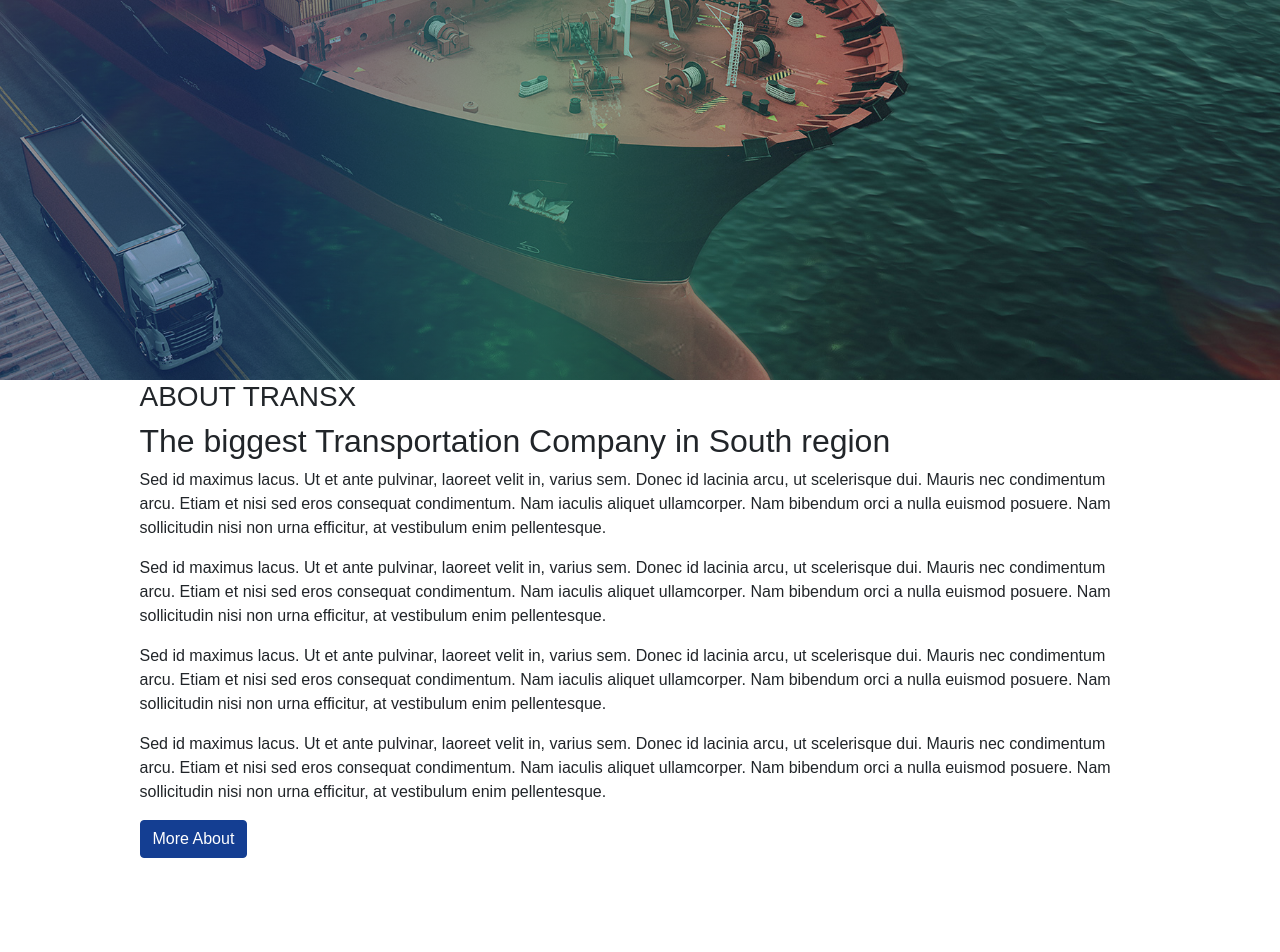
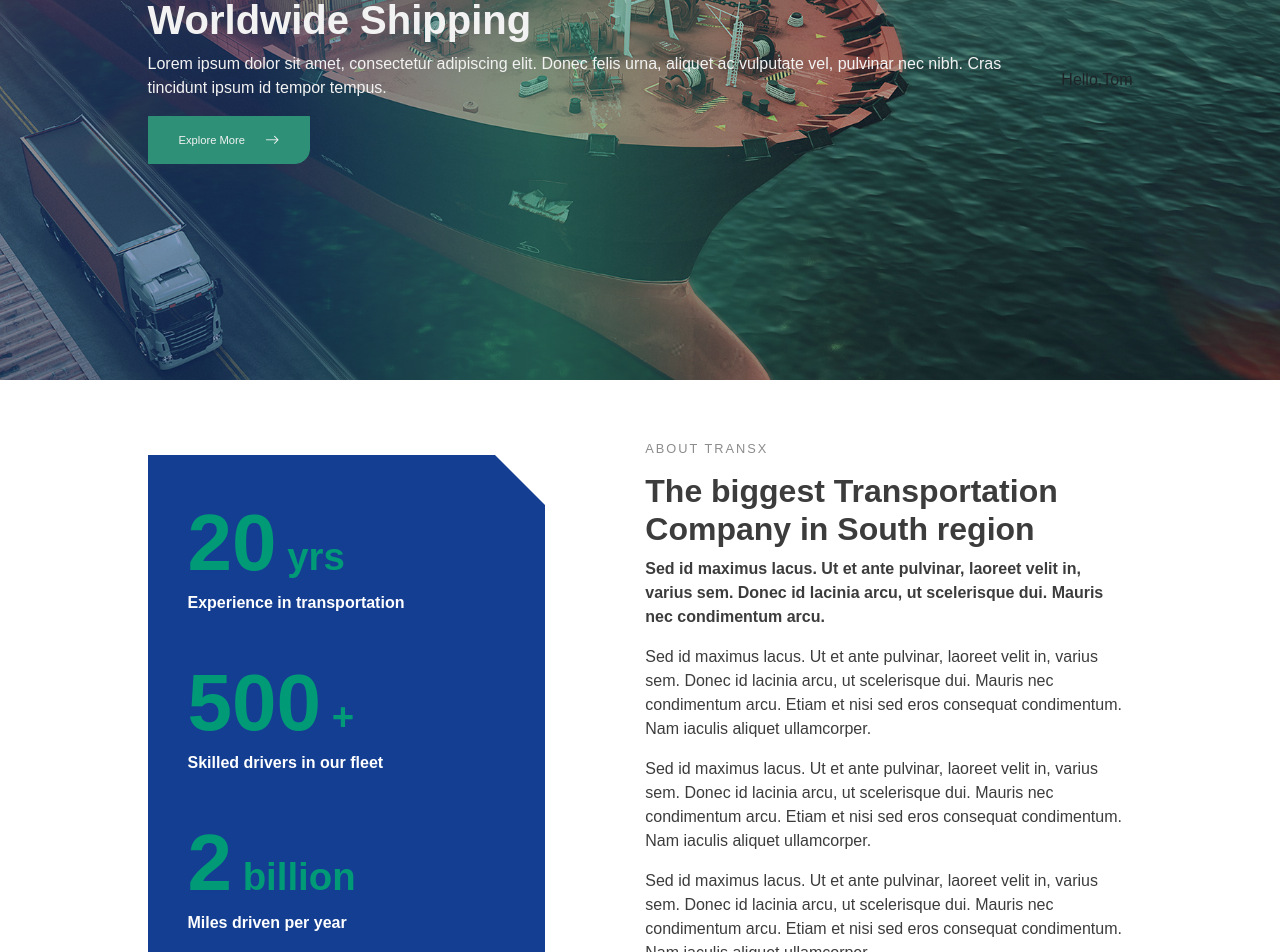
Before and after one commit to magerags/andersen_test, a React app: page / in a window 1280 px wide. Shown: the part 220-1172 px from the top of the page. Built offline with nearby package versions, Linux system fonts and the light colour scheme.

Commit message:
header and stats done

```diff
--- a/assets/stylesheets/application.scss
+++ b/assets/stylesheets/application.scss
@@ -12,6 +12,14 @@ body {
     width: 140px;
     position: relative;
     bottom: 2px;
+    margin-right: 80px;
+  }
+
+  .btn-nav {
+    background-color: $primary;
+    padding: 15px 40px;
+    border-radius: 0;
+    color: white;
   }
 
   .active {
@@ -20,15 +28,55 @@ body {
   }
 
   .navbar-nav .nav-link {
-    padding: 12px 0;
+    padding: 18px 0;
     margin: 0 0.8rem;
+    font-size: 0.8rem;
   }
+}
+
+.btn-primary {
+  color: white;
+  border-radius: 0 0 15px 0;
+  font-size: 0.7rem;
+  padding: 12px 30px;
+
+  i {
+    font-size: 0.9rem;
+    margin-left: 20px;
+    position: relative;
+    top: 1px;
+  }
+}
+
+h2, p {
+  color: rgba(60,60,60,1);
+}
+
+h3 {
+  font-size: 0.8rem;
+  color: rgba(140,140,140,1);
+  letter-spacing: 2px;
+  margin-bottom: 15px;
+}
+
+h4 {
+  color: #009a77;
+  font-size: 2.4rem;
+  font-weight: bold;
+  margin-bottom: 0;
+}
+
+.header-container {
+  padding-top: 60px;
 }
 
 .container {
   max-width: 1025px;
+  height: 100%;
   display: flex;
   justify-content: space-between;
+  align-items: center;
+  padding: 0 20px;
 }
 
 .header {
@@ -40,10 +88,48 @@ body {
   background-size: cover;
 }
 
+
 .about {
   height: 700px;
+
+  .about-stats {
+    padding: 40px 40px 40px 40px;
+    margin-right: 100px;
+    width: 400px;
+    background-color: $secondary;
+    height: 550px;
+    position: relative;
+
+    p {
+      color: white;
+      font-weight: bold;
+      margin-bottom: 40px;
+    }
+  }
+
+  .about-stats::before {
+    content: '';
+    position: absolute;
+    top: 0; right: 0;
+    border-top: 50px solid white;
+    border-left: 50px solid $secondary;
+    width: 0;
+  }
+
+
+  .stat {
+    font-size: 5rem;
+  }
+
+
+
+  .about-info {
+    flex-shrink: 100;
+  }
 }
+
 
 .services {
   height: 300px;
+  background-color: rgba(245,245,245,1);
 }
--- a/templates/index.html
+++ b/templates/index.html
@@ -3,6 +3,7 @@
   <head>
     <meta charset="UTF-8">
     <link rel="stylesheet" href="https://cdn.jsdelivr.net/npm/bootstrap@4.6.0/dist/css/bootstrap.min.css">
+    <link rel="stylesheet" href="https://cdn.jsdelivr.net/npm/bootstrap-icons@1.4.1/font/bootstrap-icons.css">
     <title>TransX</title>
   </head>
   <body>
@@ -32,16 +33,16 @@
             </li>
           </ul>
         </div>
-        <button class="btn btn-primary">Get a Quote</button>
+        <button class="btn btn-nav" href="#">Get a Quote</button>
       </div>
     </nav>
     <section class="header">
-      <div class="container header-container pt-5">
+      <div class="container header-container">
         <div class="headline">
-          <h1>Worldwide Shipping</h1>
-          <p>Lorem ipsum dolor sit amet, consectetur adipiscing elit. Donec felis urna, aliquet ac vulputate vel, pulvinar nec nibh.
+          <h1 class="text-white font-weight-bold">Worldwide Shipping</h1>
+          <p class="text-white">Lorem ipsum dolor sit amet, consectetur adipiscing elit. Donec felis urna, aliquet ac vulputate vel, pulvinar nec nibh.
             Cras tincidunt ipsum id tempor tempus.</p>
-            <button class="btn btn-primary">Explore More</button>
+            <button class="btn btn-primary">Explore More<i class="bi bi-arrow-right"></i></button>
 
           </div>
         <div class="react-quote" id="quote">
@@ -52,26 +53,26 @@
 
     <section class="about">
       <div class="container about-container">
-
         <div class="about-stats">
-
+          <h4><span class="stat">20</span> yrs</h4>
+          <p>Experience in transportation</p>
+          <h4><span class="stat">500</span> +</h4>
+          <p>Skilled drivers in our fleet</p>
+          <h4><span class="stat">2</span> billion</h4>
+          <p>Miles driven per year</p>
         </div>
         <div class="about-info">
           <h3>ABOUT TRANSX</h3>
-          <h2>The biggest Transportation Company in South region</h2>
+          <h2 class="font-weight-bold">The biggest Transportation Company in South region</h2>
+          <p class="font-weight-bold">Sed id maximus lacus. Ut et ante pulvinar, laoreet velit in, varius sem. Donec id lacinia arcu, ut scelerisque dui.
+          Mauris nec condimentum arcu.</p>
           <p>Sed id maximus lacus. Ut et ante pulvinar, laoreet velit in, varius sem. Donec id lacinia arcu, ut scelerisque dui.
-          Mauris nec condimentum arcu. Etiam et nisi sed eros consequat condimentum. Nam iaculis aliquet ullamcorper. Nam bibendum
-          orci a nulla euismod posuere. Nam sollicitudin nisi non urna efficitur, at vestibulum enim pellentesque.</p>
+            Mauris nec condimentum arcu. Etiam et nisi sed eros consequat condimentum. Nam iaculis aliquet ullamcorper.</p>
           <p>Sed id maximus lacus. Ut et ante pulvinar, laoreet velit in, varius sem. Donec id lacinia arcu, ut scelerisque dui.
-          Mauris nec condimentum arcu. Etiam et nisi sed eros consequat condimentum. Nam iaculis aliquet ullamcorper. Nam bibendum
-          orci a nulla euismod posuere. Nam sollicitudin nisi non urna efficitur, at vestibulum enim pellentesque.</p>
+            Mauris nec condimentum arcu. Etiam et nisi sed eros consequat condimentum. Nam iaculis aliquet ullamcorper.</p>
           <p>Sed id maximus lacus. Ut et ante pulvinar, laoreet velit in, varius sem. Donec id lacinia arcu, ut scelerisque dui.
-          Mauris nec condimentum arcu. Etiam et nisi sed eros consequat condimentum. Nam iaculis aliquet ullamcorper. Nam bibendum
-          orci a nulla euismod posuere. Nam sollicitudin nisi non urna efficitur, at vestibulum enim pellentesque.</p>
-          <p>Sed id maximus lacus. Ut et ante pulvinar, laoreet velit in, varius sem. Donec id lacinia arcu, ut scelerisque dui.
-          Mauris nec condimentum arcu. Etiam et nisi sed eros consequat condimentum. Nam iaculis aliquet ullamcorper. Nam bibendum
-          orci a nulla euismod posuere. Nam sollicitudin nisi non urna efficitur, at vestibulum enim pellentesque.</p>
-          <button class="btn btn-secondary">More About</button>
+            Mauris nec condimentum arcu. Etiam et nisi sed eros consequat condimentum. Nam iaculis aliquet ullamcorper.</p>
+          <button class="btn btn-outline-primary">More About</button>
         </div>
       </div>
     </section>
@@ -79,14 +80,14 @@
       <div class="container services-container">
         <div class="services-title">
           <h3>SERVICES</h3>
-          <h2>Transporterium Services</h2>
+          <h2 class="font-weight-bold">Transporterium Services</h2>
         </div>
         <div class="services-info">
           <p>Pellentesque ultricies mattis dui, vel elementum nisi tristique eget. Curabitur urna est, semper ac dolor at, commodo
           convallis odio. Cras a lectus lacinia, egestas mauris non, posuere orci. Morbi elementum nisi nibh, eu pretium quam
           pellentesque id. Quisque venenatis tortor eget metus aliquet, ac faucibus augue gravida. Phasellus gravida quis enim
           iaculis gravida.</p>
-          <button class="btn btn-secondary">More About</button>
+          <button class="btn btn-outline-primary">More About</button>
         </div>
       </div>
     </section>
```
